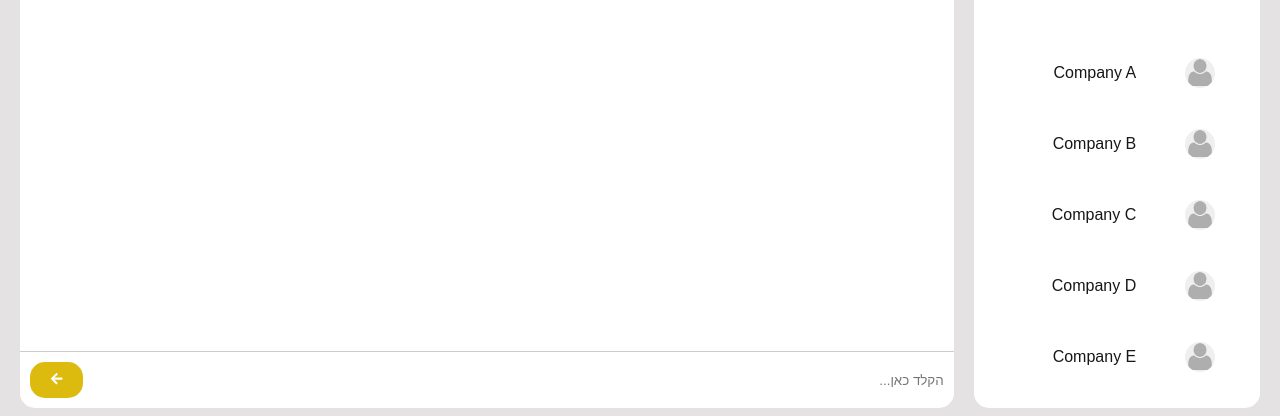
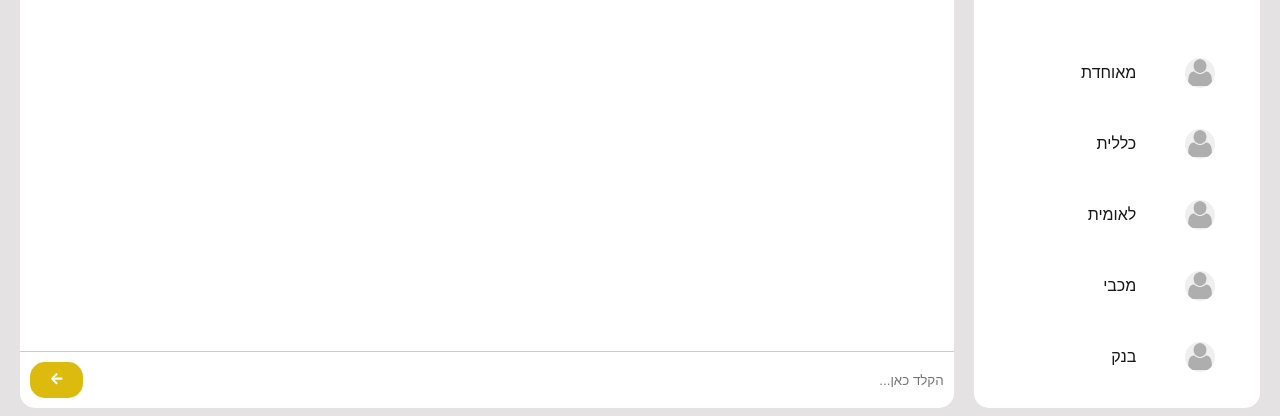
Before and after one commit to chani-s/Axis, a Next.js app: page /chat/user in a window 1280 px wide. Shown: the part 329-745 px from the top of the page. Built offline with nearby package versions, Linux system fonts and the light colour scheme; no server answers; the database is empty.

Commit message:
remove seconds from time

```diff
--- a/src/app/components/chatPages/MainChat/MainChat.tsx
+++ b/src/app/components/chatPages/MainChat/MainChat.tsx
@@ -100,7 +100,9 @@ const MainChat = () => {
                         key={index}
                         className={`${styles.message} ${msg.sender ? styles.userMessage : styles.otherMessage}`}>
                         <p className={styles.messageText}>{msg.text}</p>
-                        <span className={styles.messageTime}>{msg.time.toLocaleTimeString()}</span>
+                        <span className={styles.messageTime}>
+                            {msg.time.toLocaleTimeString([], { hour: '2-digit', minute: '2-digit' })}
+                        </span>
                         <div ref={chatEndRef}></div>
                     </div>
                 ))}
--- a/src/app/components/chatPages/SideBar/SideBar.tsx
+++ b/src/app/components/chatPages/SideBar/SideBar.tsx
@@ -8,11 +8,11 @@ const SideBar = () => {
   const queryClient = useQueryClient();
 
   const [conversations, setConversations] = useState([
-    { id: 6, name: "Company A", image: "/imgs/default_profile_picture.jpg" },
-    { id: 2, name: "Company B", image: "/imgs/default_profile_picture.jpg" },
-    { id: 3, name: "Company C", image: "/imgs/default_profile_picture.jpg" },
-    { id: 8, name: "Company D", image: "/imgs/default_profile_picture.jpg" },
-    { id: 5, name: "Company E", image: "/imgs/default_profile_picture.jpg" },
+    { id: 6, name: "מאוחדת", image: "/imgs/default_profile_picture.jpg" },
+    { id: 2, name: "כללית", image: "/imgs/default_profile_picture.jpg" },
+    { id: 3, name: "לאומית", image: "/imgs/default_profile_picture.jpg" },
+    { id: 8, name: "מכבי", image: "/imgs/default_profile_picture.jpg" },
+    { id: 5, name: "בנק", image: "/imgs/default_profile_picture.jpg" },
   ]);
 
 
```
